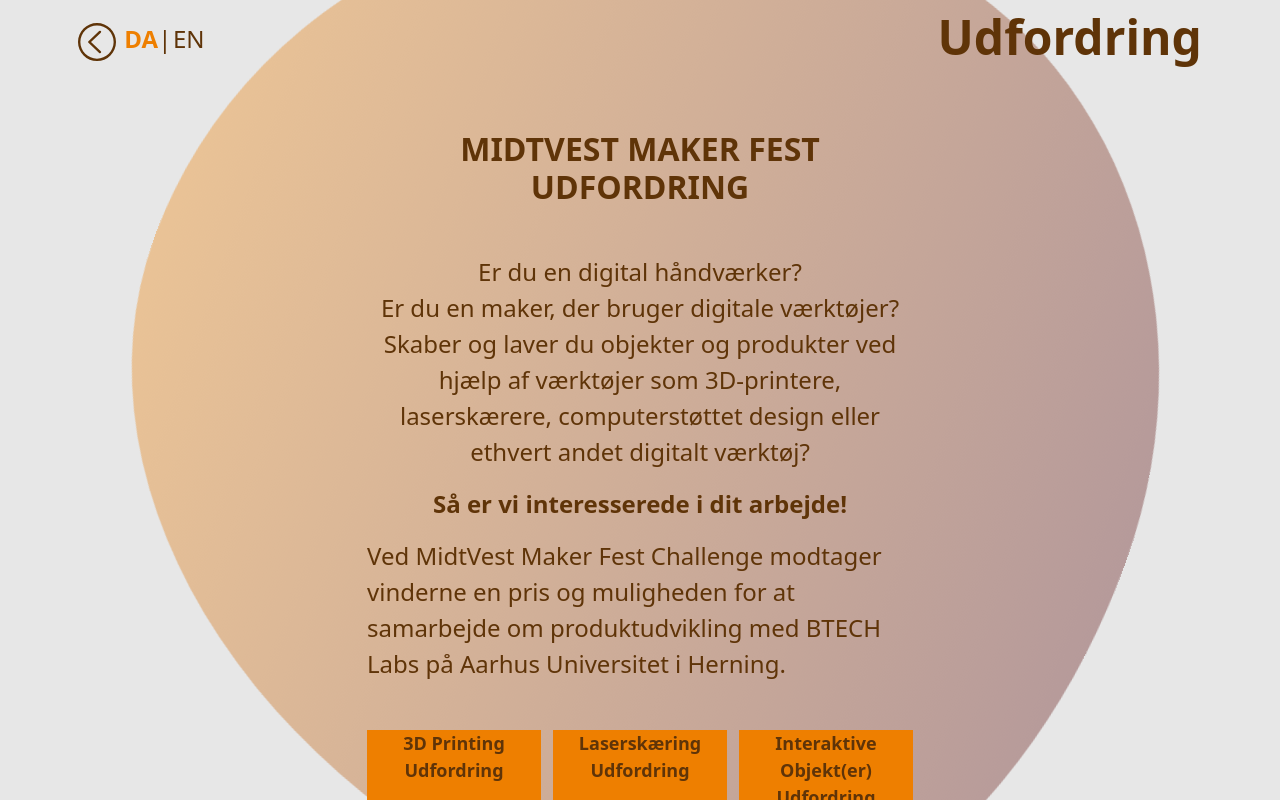
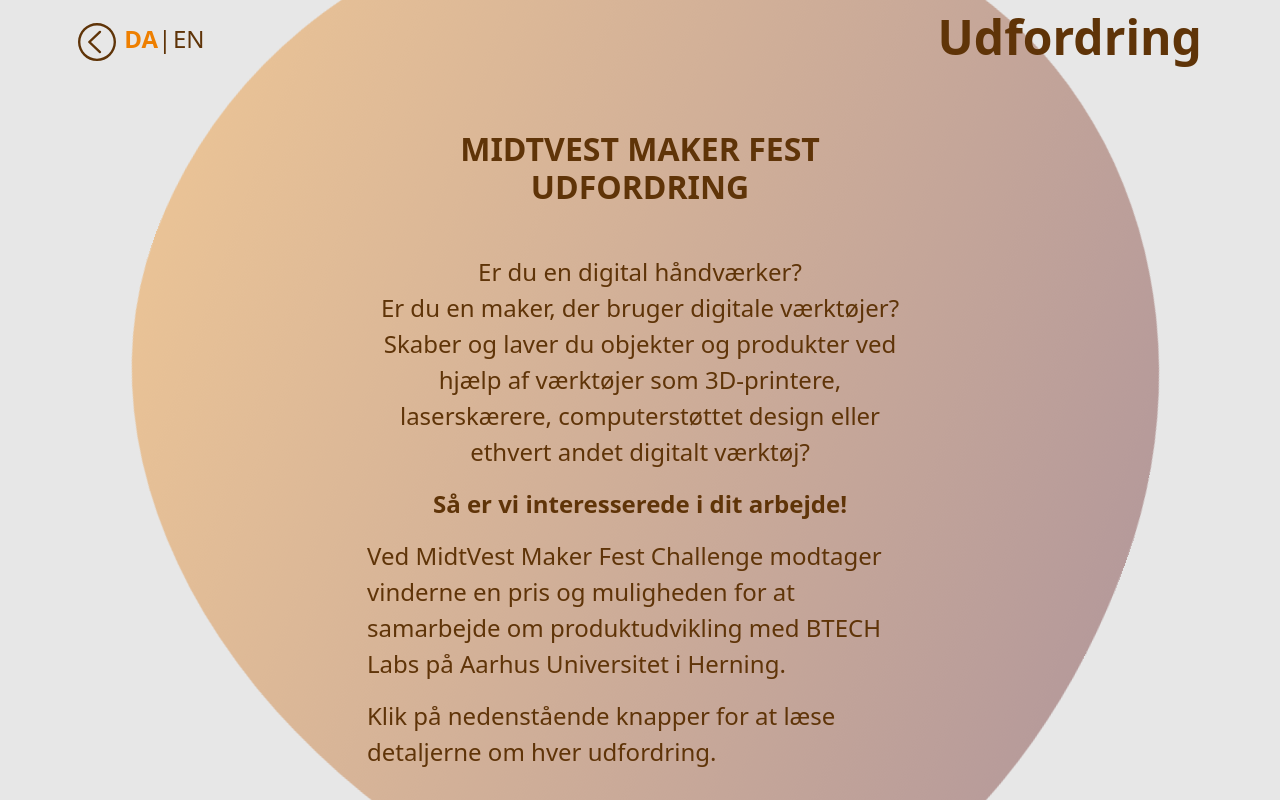
Before and after one commit to ProtoLab-BTECH-AU/mvmf-promo, a React (Create React App) app: page /challenge in a window 1280 px wide. Built offline with nearby package versions, Linux system fonts and the light colour scheme; a web font is replaced by a local one.

Commit message:
src:Challenge - add message to highlight the challenge buttons

```diff
--- a/src/pages/Challenge.tsx
+++ b/src/pages/Challenge.tsx
@@ -58,6 +58,7 @@ const text1: Record<TLanguage, (JSX.Element | string)[]> = {
       Ved MidtVest Maker Fest Challenge modtager vinderne en pris og muligheden for at samarbejde om produktudvikling
       med BTECH Labs på Aarhus Universitet i Herning.
     </p>,
+    <p>Klik på nedenstående knapper for at læse detaljerne om hver udfordring.</p>
   ],
   english: [
     <h2 className="text-center fw-bold my-5">
@@ -76,6 +77,7 @@ const text1: Record<TLanguage, (JSX.Element | string)[]> = {
       At the MidtVest Maker Fest Challenge winners will receive an award and the possibility to collaborate on product
       development with BTECH Labs at Aarhus university in Herning.
     </p>,
+    <p>Click the buttons below to read the details of each challenge.</p>
   ],
 }
 
```
